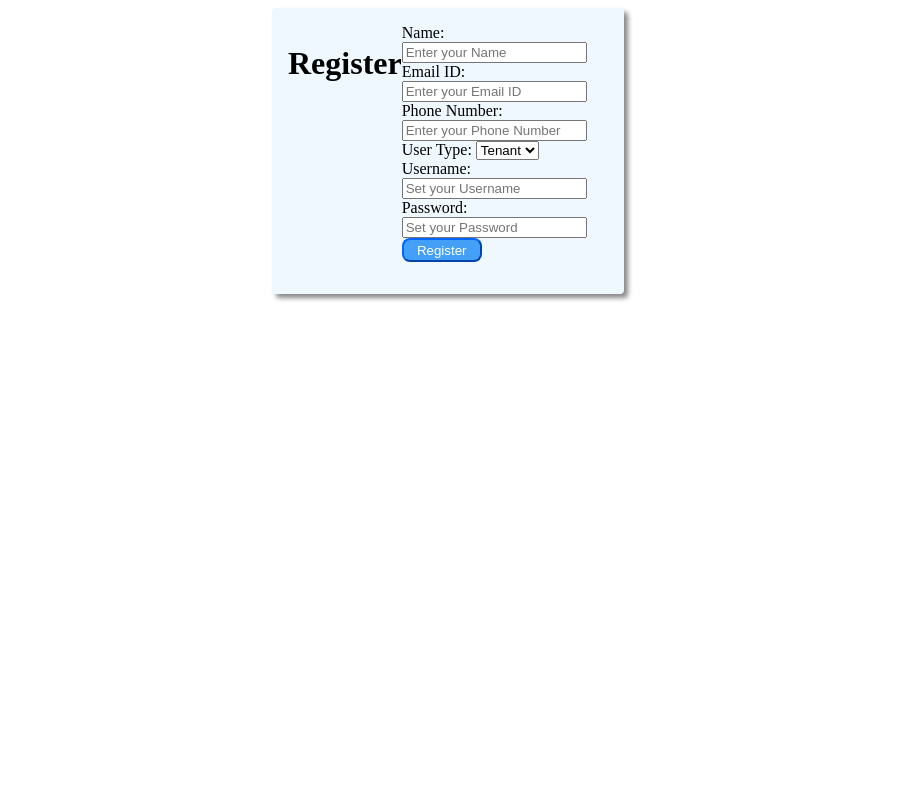
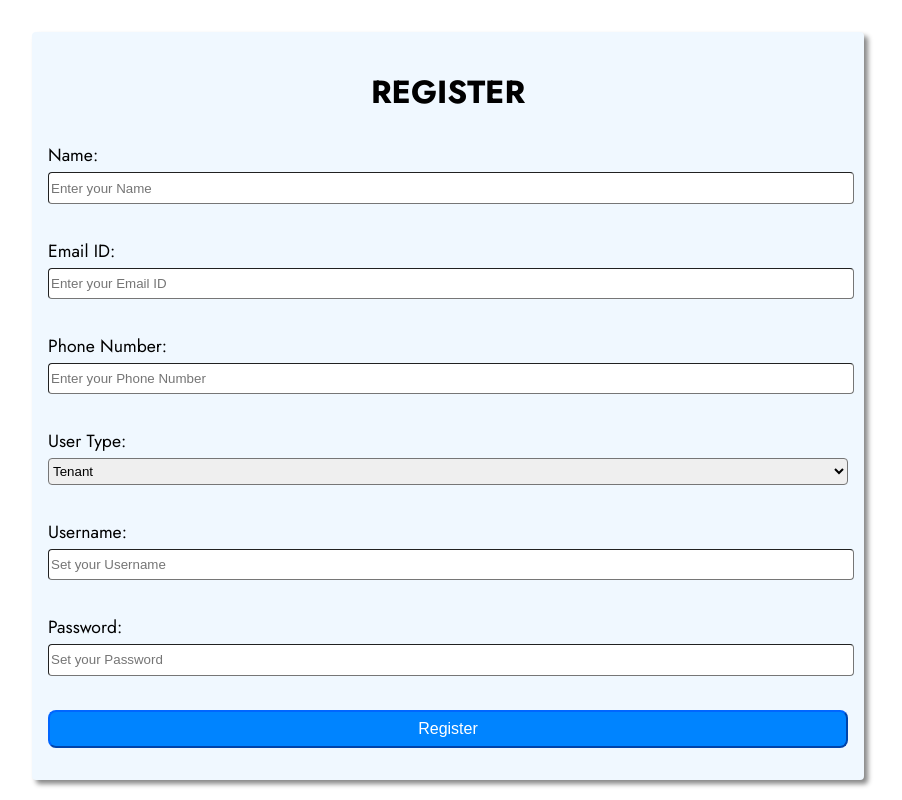
Before and after one commit to SharveshGuru/Happy-Estates, a React (Create React App) app in the folder reactapp/: page /register in a window 1280 px wide. Shown: the whole page, without its empty margins (192-1094 px from the left). Built offline with nearby package versions, Linux system fonts and the light colour scheme.

Commit message:
add styles

```diff
--- a/reactapp/public/index.html
+++ b/reactapp/public/index.html
@@ -14,6 +14,7 @@
       manifest.json provides metadata used when your web app is installed on a
       user's mobile device or desktop. See https://developers.google.com/web/fundamentals/web-app-manifest/
     -->
+    <link href="https://fonts.googleapis.com/css2?family=Jost:ital,wght@0,100..900;1,100..900&display=swap" rel="stylesheet">
     <link rel="manifest" href="%PUBLIC_URL%/manifest.json" />
     <!--
       Notice the use of %PUBLIC_URL% in the tags above.
@@ -24,7 +25,7 @@
       work correctly both with client-side routing and a non-root public URL.
       Learn how to configure a non-root public URL by running `npm run build`.
     -->
-    <title>React App</title>
+    <title>Real Estate Management System</title>
   </head>
   <body>
     <noscript>You need to enable JavaScript to run this app.</noscript>
--- a/reactapp/src/App.js
+++ b/reactapp/src/App.js
@@ -4,13 +4,13 @@ import Home from './components/Home/Home';
 import Register from './components/Register/Register';
 import EmployeeManagement from './components/EmployeeManagement/EmployeeManagement';
 import ShiftManagement from './components/ShiftManagement/ShiftManagement';
-import './App.css';
+import styles from './App.module.css';
 import Login from './components/Login/Login';
 import { UserProvider } from './components/UserContext';
 
 function App() {
   return (
-    <div className="App">
+    <div className={styles.app}>
       {/* <h1 id="heading">Real Estate Management Portal</h1> */}
       <UserProvider>
       <Router>
--- a/reactapp/src/App.css
+++ b/reactapp/src/App.module.css
@@ -1,7 +1,7 @@
 /* src/components/App.css */
 .app {
-    text-align: center;
-    font-family: Arial, sans-serif;
+    /* text-align: center; */
+    font-family: "Jost", serif;
   }
 
   /* h1 {
--- a/reactapp/src/components/Login/Login.jsx
+++ b/reactapp/src/components/Login/Login.jsx
@@ -24,16 +24,16 @@ const Login = () => {
     }
   };
   return (
-    <div className="register-container">
-      <h1>Login</h1>
-      <form onSubmit={handleSubmit}>
-        <label>Username: </label>
-        <input onChange={handleChange} type="text" value={formData.username} name='username' placeholder='Set your Username' required></input>
+    <div className={styles.logincontainer}>
+      <h1 className={styles.heading}>Login</h1>
+      <form className={styles.form} onSubmit={handleSubmit}>
+        <label className={styles.formlabel}>Username: </label>
+        <input className={styles.forminput} onChange={handleChange} type="text" value={formData.username} name='username' placeholder='Set your Username' required></input>
         <br/>
-        <label>Password: </label>
-        <input onChange={handleChange} type="password" value={formData.password} name='password' placeholder='Set your Password' required></input>
+        <label className={styles.formlabel}>Password: </label>
+        <input className={styles.forminput} onChange={handleChange} type="password" value={formData.password} name='password' placeholder='Set your Password' required></input>
         <br/>
-        <button type='submit'>Login</button>
+        <button className={styles.submit} type='submit'>Login</button>
       </form>
       {error && <p style={{color:"red"}}>{error}</p>}
     </div>
--- a/reactapp/src/components/Login/Login.module.css
+++ b/reactapp/src/components/Login/Login.module.css
@@ -0,0 +1,50 @@
+.logincontainer{
+    margin: auto;
+    margin-top: 2rem;
+    display: flex;
+    flex-direction: column;
+    align-items: center;
+    justify-content: center;
+    background-color: aliceblue;
+    border-radius: .25rem;
+    width: 25rem;
+    box-shadow: 0.25rem 0.25rem 0.3rem #888888;
+    padding: 1rem 1rem 2rem 1rem ;
+
+}
+
+.heading{
+    /* font-size: 1rem; */
+    margin-bottom: 0.25rem;
+}
+
+.form{
+    width: 100%;
+    display: flex;
+    flex-direction: column;
+    gap: 0.25rem;
+    font-size: 1.1rem;
+}
+
+.forminput{
+    height: 1.7rem;
+    width:100%;
+    /* padding: .25rem; */
+    border-radius: 0.25rem;
+    border-width: 0.05rem;
+}
+
+.submit{
+    background-color: rgb(0, 132, 255);
+    /* width: 5rem;
+    height: 1.5rem; */
+    color: white;
+    border-radius: 0.5rem;
+    border-color: rgb(0, 102, 255);
+    padding: 0.5rem 1rem;
+    font-size: 1rem;
+}
+
+.submit:hover{
+    background-color: rgb(0, 179, 255);
+}
--- a/reactapp/src/components/Register/Register.jsx
+++ b/reactapp/src/components/Register/Register.jsx
@@ -20,31 +20,31 @@ const Register = () => {
   };
   return (
     <div className={styles.registercontainer}>
-      <h1>Register</h1>
+      <h1 className={styles.heading}>REGISTER</h1>
       <br></br>
-      <form onSubmit={handleSubmit}>
-        <label>Name: </label>
-        <input onChange={handleChange} type="text" name='name' value={formData.name} placeholder='Enter your Name' required></input>
+      <form className={styles.form} onSubmit={handleSubmit}>
+        <label className={styles.formlabel}>Name: </label>
+        <input className={styles.forminput} onChange={handleChange} type="text" name='name' value={formData.name} placeholder='Enter your Name' required></input>
         <br/>
-        <label>Email ID: </label>
-        <input onChange={handleChange} type="email" name='email' value={formData.email} placeholder='Enter your Email ID' required></input>
+        <label className={styles.formlabel}>Email ID: </label>
+        <input className={styles.forminput} onChange={handleChange} type="email" name='email' value={formData.email} placeholder='Enter your Email ID' required></input>
         <br/>
-        <label>Phone Number: </label>
-        <input onChange={handleChange} type="tel" name='phoneno' value={formData.phoneno} placeholder='Enter your Phone Number' required></input>
+        <label className={styles.formlabel}>Phone Number: </label>
+        <input className={styles.forminput} onChange={handleChange} type="tel" name='phoneno' value={formData.phoneno} placeholder='Enter your Phone Number' required></input>
         <br/>
-        <label>User Type: </label>
-        <select onChange={handleChange} value={formData.usertype} name="usertype" required>
+        <label className={styles.formlabel}>User Type: </label>
+        <select className={styles.forminput} onChange={handleChange} value={formData.usertype} name="usertype" required>
           <option name='tenant'>Tenant</option>
           <option name='owner'>Owner</option>
         </select>
         <br></br>
-        <label>Username: </label>
-        <input onChange={handleChange} type="text" value={formData.username} name='username' placeholder='Set your Username' required></input>
+        <label className={styles.formlabel}>Username: </label>
+        <input className={styles.forminput} onChange={handleChange} type="text" value={formData.username} name='username' placeholder='Set your Username' required></input>
         <br/>
-        <label>Password: </label>
-        <input onChange={handleChange} type="password" value={formData.password} name='password' placeholder='Set your Password' required></input>
+        <label className={styles.formlabel}>Password: </label>
+        <input className={styles.forminput} onChange={handleChange} type="password" value={formData.password} name='password' placeholder='Set your Password' required></input>
         <br/>
-        <button className={styles.submit}type='submit'>Register</button>
+        <button className={styles.submit} type='submit'>Register</button>
       </form>
     </div>
   );
--- a/reactapp/src/components/Register/Register.module.css
+++ b/reactapp/src/components/Register/Register.module.css
@@ -1,20 +1,50 @@
 .registercontainer{
     margin: auto;
+    margin-top: 2rem;
     display: flex;
+    flex-direction: column;
+    align-items: center;
+    justify-content: center;
     background-color: aliceblue;
     border-radius: .25rem;
-    width: 20rem;
+    width: 50rem;
     box-shadow: 0.25rem 0.25rem 0.3rem #888888;
     padding: 1rem 1rem 2rem 1rem ;
 
 }
 
+.heading{
+    /* font-size: 1rem; */
+    margin-bottom: 0.25rem;
+}
+
+.form{
+    width: 100%;
+    display: flex;
+    flex-direction: column;
+    gap: 0.25rem;
+    font-size: 1.1rem;
+}
+
+.forminput{
+    height: 1.7rem;
+    width:100%;
+    /* padding: .25rem; */
+    border-radius: 0.25rem;
+    border-width: 0.05rem;
+}
+
 .submit{
-    background-color: rgb(68, 160, 246);
-    width: 5rem;
-    height: 1.5rem;
+    background-color: rgb(0, 132, 255);
+    /* width: 5rem;
+    height: 1.5rem; */
     color: white;
     border-radius: 0.5rem;
     border-color: rgb(0, 102, 255);
+    padding: 0.5rem 1rem;
+    font-size: 1rem;
+}
 
+.submit:hover{
+    background-color: rgb(0, 179, 255);
 }
```
